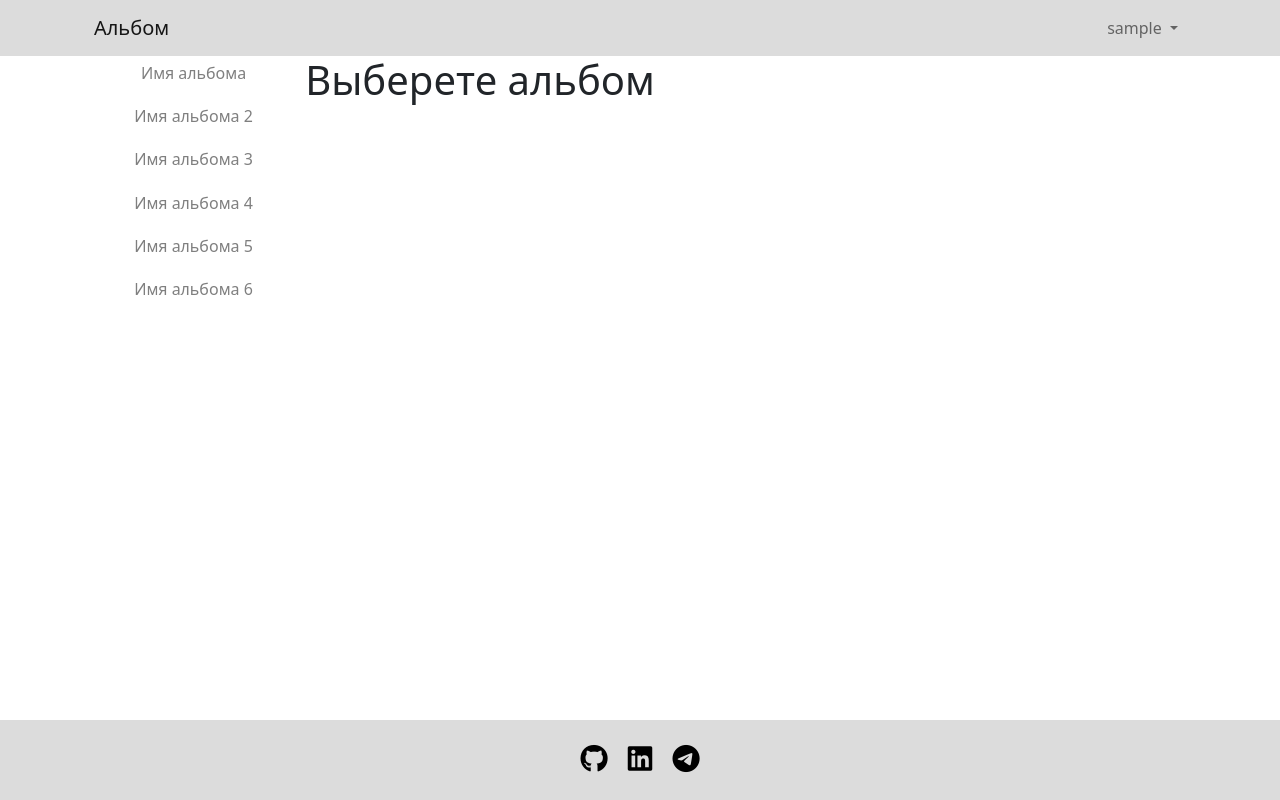
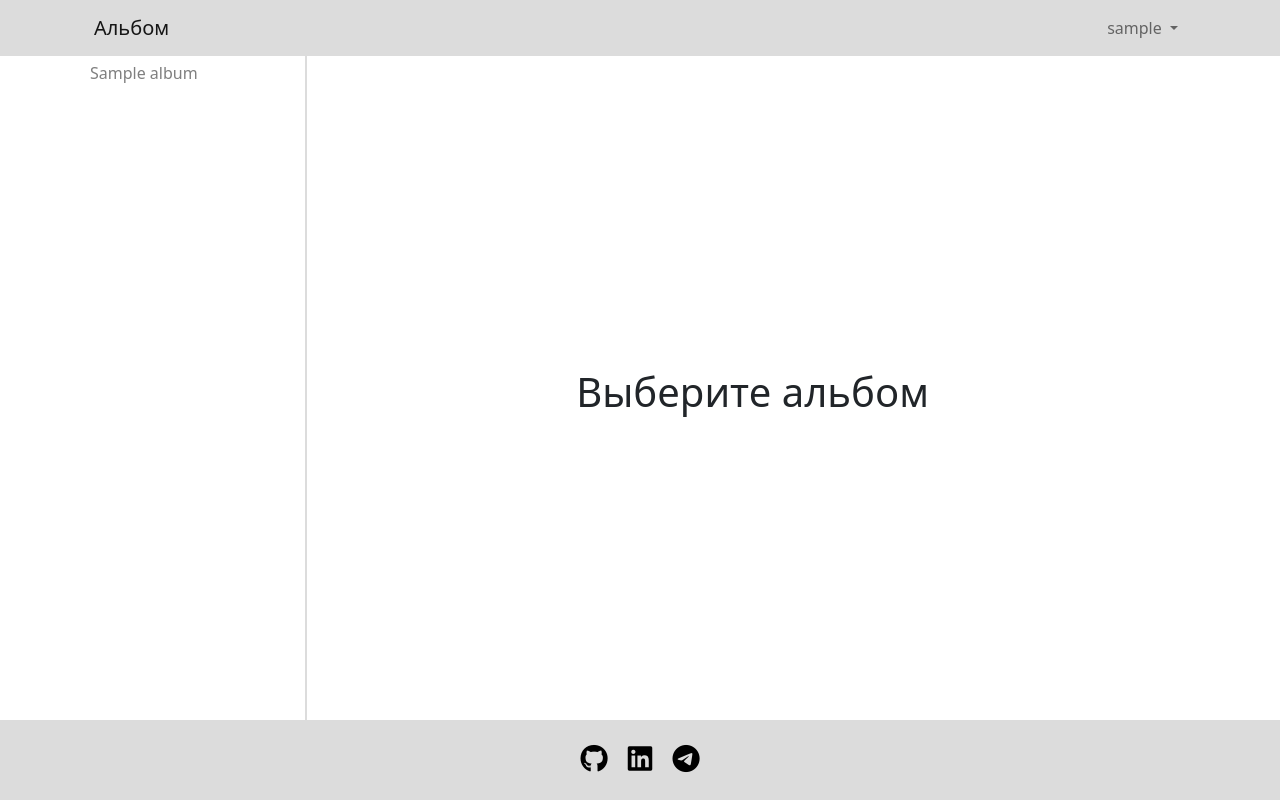
Before and after one commit to AndreySoroko15/album_testovoe, a PHP site: page / in a window 1280 px wide. Run offline with PHP 8.4, Linux system fonts and the light colour scheme; the visitor is signed in with stand-in values (Sample User, id 1); tables that the repository leaves empty or names only in its code hold one stand-in row (values such as "Sample post"); some libraries are stand-ins or nearby versions.

Commit message:
implemented storage and display of images for the corresponding albums, changed the router

```diff
--- a/app/controller/MainController.php
+++ b/app/controller/MainController.php
@@ -1,12 +1,43 @@
 <?php
+
+require_once $_SERVER['DOCUMENT_ROOT'] . '/app/model/AlbumModel.php';
+require_once $_SERVER['DOCUMENT_ROOT'] . '/app/model/ImageModel.php';
 
 class MainController {
     public function index()
     {
+        session_start();
+
+        if(isset($_SESSION['login'])) {
+
+            $album = new AlbumModel();
+            $albums = $album->getAlbums();
+
+            require_once 'app/view/head.php';
+            require_once 'app/view/albums_list.php';
+            require_once 'app/view/empty_album.php';
+            require_once 'app/view/footer.php';
+        } else {
+            header('Location: /login');
+        }
+    }
+
+    public function show()
+    {
+        session_start();
+
+        if(isset($_SESSION['login'])) {
+
+            $album = new AlbumModel();
+            $albums = $album->getAlbums();
+
+            $image = new ImageModel();
+            $images = $image->getImagesList($_GET['name']);
+
         require_once 'app/view/head.php';
         require_once 'app/view/albums_list.php';
-        require_once 'app/view/empty_album.php';
+        require_once 'app/view/all_images.php';
         require_once 'app/view/footer.php';
-
+        }
     }
 }
--- a/app/controller/auth/LogoutController.php
+++ b/app/controller/auth/LogoutController.php
@@ -6,9 +6,9 @@ class LogoutController
     {
         session_start();
 
-        if(isset($_SESSION)) {
-            unset($_SESSION['login']);
+        if(isset($_SESSION['login'])) {
 
+            session_unset();
             session_destroy();
 
             header('Location: /login');
--- /dev/null
+++ b/app/model/AlbumModel.php
@@ -0,0 +1,32 @@
+<?php
+
+require_once $_SERVER['DOCUMENT_ROOT'] . '/app/model/Model.php';
+
+class AlbumModel extends Model
+{
+    public function __construct()
+    {
+        parent::__construct();
+    }
+    public function getAlbums()
+    {
+        session_start();
+
+        $user_id = $_SESSION['user_id'];
+        $query = "SELECT * FROM albums WHERE user_id = '$user_id'";
+
+        $mysqli = mysqli_query($this->mysqli, $query);
+
+        if($mysqli) {
+            $albums = [];
+            // $album = mysqli_fetch_assoc($mysqli);
+
+            while ($album = mysqli_fetch_assoc($mysqli)) {
+                // echo $album['album_name'] . '<br/>';
+                $albums[] = $album;
+            }
+        }
+
+        return $albums;
+    }
+}
--- /dev/null
+++ b/app/model/ImageModel.php
@@ -0,0 +1,32 @@
+<?php
+
+require_once $_SERVER['DOCUMENT_ROOT'] . '/app/model/Model.php';
+
+class ImageModel extends Model
+{
+    public function __construct()
+    {
+        parent::__construct();
+    }
+
+    public function getImagesList($albumName)
+    {
+        $query =   "SELECT images.* FROM images
+                    INNER JOIN albums ON images.album_id = albums.id
+                    WHERE albums.album_name = '$albumName'";
+
+        $mysqli = mysqli_query($this->mysqli, $query);
+
+        if($mysqli) {
+            $images = [];
+            // $album = mysqli_fetch_assoc($mysqli);
+
+            while ($image = mysqli_fetch_assoc($mysqli)) {
+                // echo $album['album_name'] . '<br/>';
+                $images[] = $image;
+            }
+        }
+
+        return $images;
+    }
+}
--- a/app/view/albums_list.php
+++ b/app/view/albums_list.php
@@ -1,41 +1,13 @@
-<div class="wrapper d-flex flex-row">
+<div class="wrapper d-flex flex-row" style="height: 85vh;">
     <aside>
         <div class="all-albums">
-            <div class="album text-center p-2">
-                <a href="#">
-                    <h2 class="fs-6">Имя альбома</h2>
+            <?php foreach ($albums as $album): ?>
+            <a href="/album?name=<?= $album['album_name'] ?>">
+                <div class="album text-start p-2">
+                    <h2 class="fs-6"><?= $album['album_name'] ?></h2>
                     <!-- <input type="hidden" class="userChatId" value="{{ $user->id }}"> -->
-                </a>
-            </div>
-            <div class="album text-center p-2">
-                <a href="#">
-                    <h2 class="fs-6">Имя альбома 2</h2>
-                    <!-- <input type="hidden" class="userChatId" value="{{ $user->id }}"> -->
-                </a>
-            </div>
-            <div class="album text-center p-2">
-                <a href="#">
-                    <h2 class="fs-6">Имя альбома 3</h2>
-                    <!-- <input type="hidden" class="userChatId" value="{{ $user->id }}"> -->
-                </a>
-            </div>
-            <div class="album text-center p-2">
-                <a href="#">
-                    <h2 class="fs-6">Имя альбома 4</h2>
-                    <!-- <input type="hidden" class="userChatId" value="{{ $user->id }}"> -->
-                </a>
-            </div>
-            <div class="album text-center p-2">
-                <a href="#">
-                    <h2 class="fs-6">Имя альбома 5</h2>
-                    <!-- <input type="hidden" class="userChatId" value="{{ $user->id }}"> -->
-                </a>
-            </div>
-            <div class="album text-center p-2">
-                <a href="#">
-                    <h2 class="fs-6">Имя альбома 6</h2>
-                    <!-- <input type="hidden" class="userChatId" value="{{ $user->id }}"> -->
-                </a>
-            </div>
+                </div>
+            </a>
+            <?php endforeach; ?>
         </div>
     </aside>
--- a/app/view/css/style.css
+++ b/app/view/css/style.css
@@ -36,6 +36,10 @@ aside {
     width: 20%;
 }
 
+.album:hover {
+    background-color: rgba(220, 220, 220, 0.425);
+}
+
 .album h2 {
     color: rgba(71, 71, 71, 0.699);
 }
@@ -46,7 +50,7 @@ aside {
 
 .albums-dashboard {
     width: 80%;
-    border-left: 2px solid darkgray;
+    border-left: 2px solid rgb(220, 220, 220);
 }
 
 .search-album {
--- a/app/view/empty_album.php
+++ b/app/view/empty_album.php
@@ -1,4 +1,4 @@
-    <div class="empty-albums">
-        <h1>Выберете альбом</h1>
+    <div class="albums-dashboard d-flex justify-content-center align-items-center">
+        <h1>Выберите альбом</h1>
     </div>
 </div>
--- a/app/view/head.php
+++ b/app/view/head.php
@@ -1,5 +1,3 @@
-<? session_start() ?>
-
 <!DOCTYPE html>
 <html lang="ru">
     <head>
--- a/app/view/main.php
+++ b/app/view/main.php
@@ -1,6 +1,4 @@
 <?php require_once 'head.php' ?>
 
 
-
-
 <?php require_once 'footer.php' ?>
--- a/core/router/web_routes/web.php
+++ b/core/router/web_routes/web.php
@@ -6,6 +6,12 @@ class web {
             'file' => 'app/controller/MainController.php',
             'class' => 'MainController',
             'method' => 'index',
+        ),
+
+        '/album' => array(
+            'file' => 'app/controller/MainController.php',
+            'class' => 'MainController',
+            'method' => 'show',
         ),
 
         '/registration' => array(
@@ -34,15 +40,35 @@ class web {
             'file' => 'app/controller/auth/LogoutController.php',
             'class' => 'LogoutController',
             'method' => 'logout',
+
     ),
     ];
 
     //поиска роута в мапке
 
+    // public static function findRoute($route)
+    // {
+    //     foreach (self::$routes as $k => $v) {
+    //         if ($k == $route){
+    //             return $v;
+    //         }
+    //     }
+    //     die('404 Page not found!');
+
+
+    // }
+
+
+    //честно украденный способ из GPT
     public static function findRoute($route)
 {
+    // Проход по массиву маршрутов
     foreach (self::$routes as $k => $v) {
-            if ($k == $route){
+        // Разбиваем маршрут и параметры запроса
+        $parts = explode('?', $route);
+        $routeWithoutQuery = $parts[0]; // Это часть маршрута без параметров
+        // Сравниваем часть маршрута без параметров с ключом массива
+        if ($routeWithoutQuery == $k) {
             return $v;
         }
     }
--- a/index.php
+++ b/index.php
@@ -2,6 +2,7 @@
 
 require_once 'core/CoreClass.php';
 require_once 'core/router/RouterClass.php';
+require_once 'app/controller/MainController.php';
 
 
 // подключаем ядро проекта
@@ -14,3 +15,13 @@ $router = $core->getSystemObject('router');
 // echo '<pre>' . print_r(get_class_methods($router), true) . '</pre>';
 
 $router->findPath(); // неизвестно почему считает, что роутер создался на основе класса DBClass, но через get_class_methods отображаются методы для RouterClass
+
+// $url = $_SERVER['REQUEST_URI'];
+// $urlParts = explode('/', $url);
+
+// Проверьте, если первая часть URL - 'album', и есть вторая часть
+if (isset($_GET['name'])) {
+    $albumName = $_GET['name'];
+    $controller = new MainController();
+    $controller->show($albumName);
+}
```
Also changed, not shown: app/controller/auth/LoginController.php (+7 -1 lines), app/controller/auth/RegisterController.php (+7 -1 lines), app/model/UserModel.php (+2 -6 lines), app/view/all_images.php (+8 -5 lines), .htaccess. Lines whose indentation alone changed are shown as unchanged.
